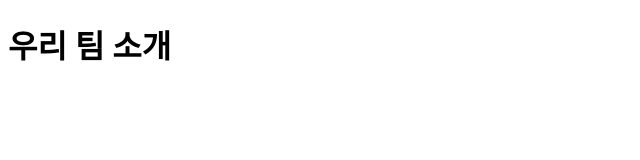
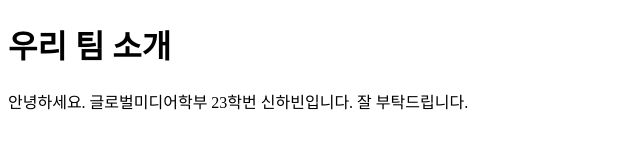
Before and after one commit to 20210442-JHB/Test_Group_2, a plain HTML site: page index.html in a window 1280 px wide. Shown: the whole page, without its empty margins (0-640 px from the left). Drawn offline with Linux system fonts and the light colour scheme.

Commit message:
feat: 자기 pr 완료

```diff
--- a/index.html
+++ b/index.html
@@ -5,5 +5,6 @@
   </head>
   <body>
     <h1>우리 팀 소개</h1>
+    <p>안녕하세요. 글로벌미디어학부 23학번 신하빈입니다. 잘 부탁드립니다.</p>
   </body>
 </html>
```
